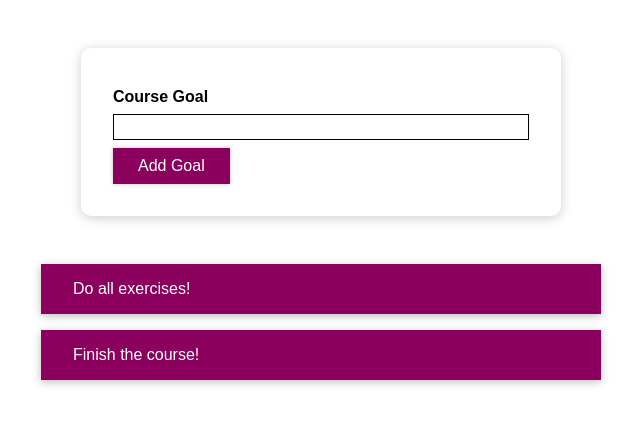
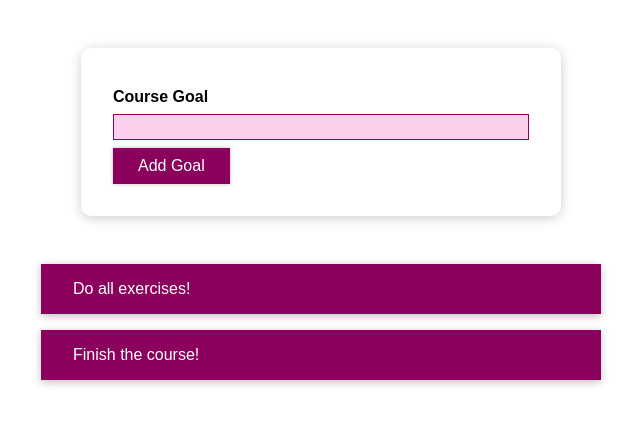
Before and after one commit to LevDoesCode/practice-react, a React (Create React App) app in the folder 01-learning/01-path1/08-styling-components/: page / in a window 1280 px wide. Shown: the top 424 px of the page, without its empty margins (319-959 px from the left). Built offline with nearby package versions, Linux system fonts and the light colour scheme.

Commit message:
Changed inline-styling for dynamic string template class name

```diff
--- a/01-learning/01-path1/08-styling-components/src/components/CourseGoals/CourseInput/CourseInput.js
+++ b/01-learning/01-path1/08-styling-components/src/components/CourseGoals/CourseInput/CourseInput.js
@@ -1,4 +1,4 @@
-import React, { useState, useRef } from "react";
+import React, { useState, useRef, useEffect } from "react";
 
 import Button from "../../UI/Button/Button";
 import "./CourseInput.css";
@@ -8,6 +8,11 @@ const CourseInput = (props) => {
     const [isValid, setIsValid] = useState(true);
 
     const inputRef = useRef();
+
+    // Focus an input element when the component is rendered (mounted)
+    useEffect(() => {
+        inputRef.current.focus();
+    }, []); // Empty dependency array ensures this effect runs once after the initial render
 
     const goalInputChangeHandler = (event) => {
         if (event.target.value.trim().length > 0) {
@@ -30,15 +35,9 @@ const CourseInput = (props) => {
 
     return (
         <form onSubmit={formSubmitHandler}>
-            <div className="form-control">
-                <label style={{ color: isValid ? "black" : "red" }}>Course Goal</label>
-                <input
-                    style={{ backgroundColor: isValid ? "white" : "pink", borderColor: isValid ? "initial" : "red" }}
-                    type="text"
-                    value={enteredValue}
-                    ref={inputRef}
-                    onChange={goalInputChangeHandler}
-                />
+            <div className={`form-control ${isValid ? "" : "invalid_input"}`}>
+                <label>Course Goal</label>
+                <input type="text" value={enteredValue} ref={inputRef} onChange={goalInputChangeHandler} />
             </div>
             <Button type="submit">Add Goal</Button>
         </form>
```
